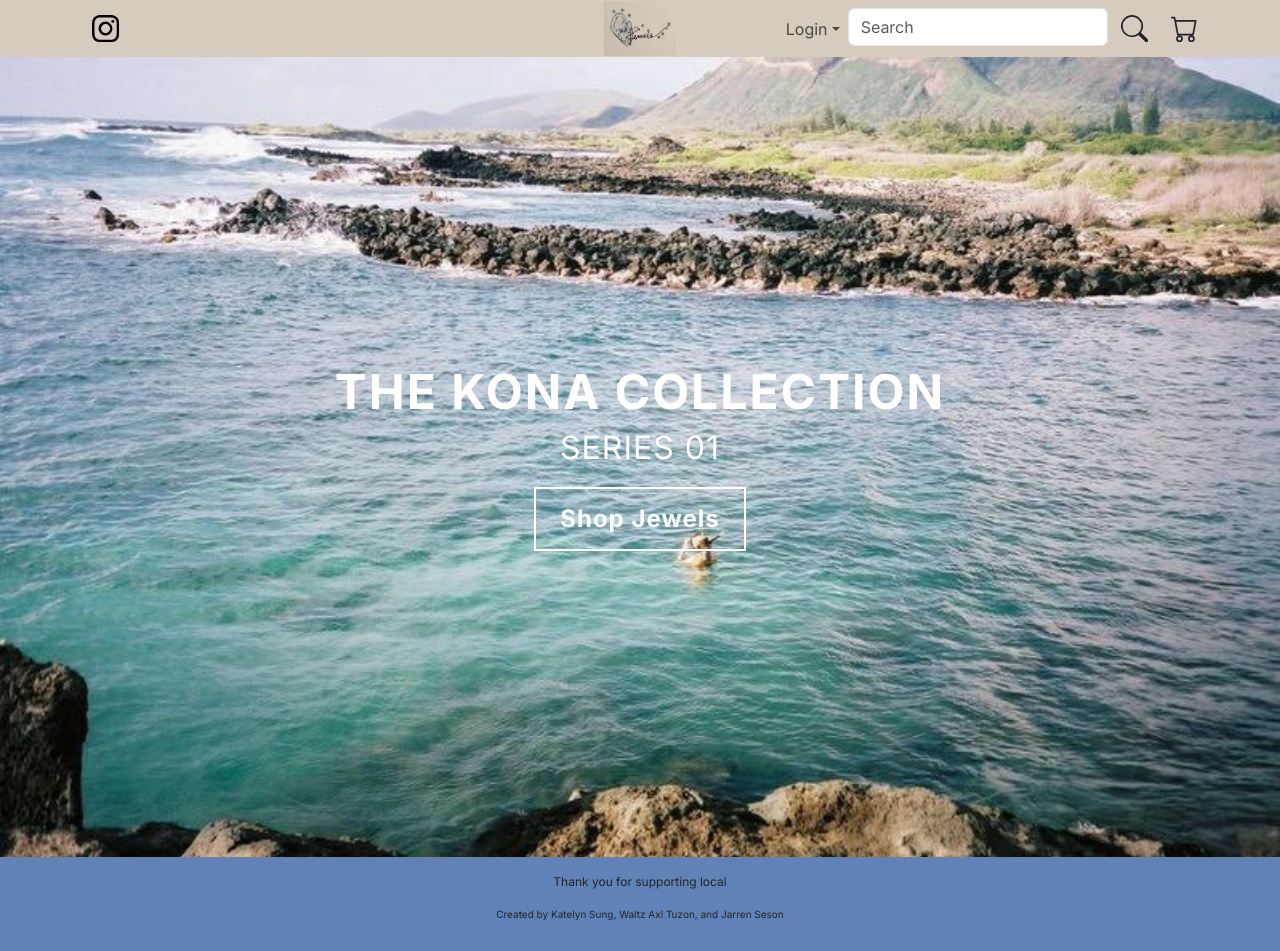
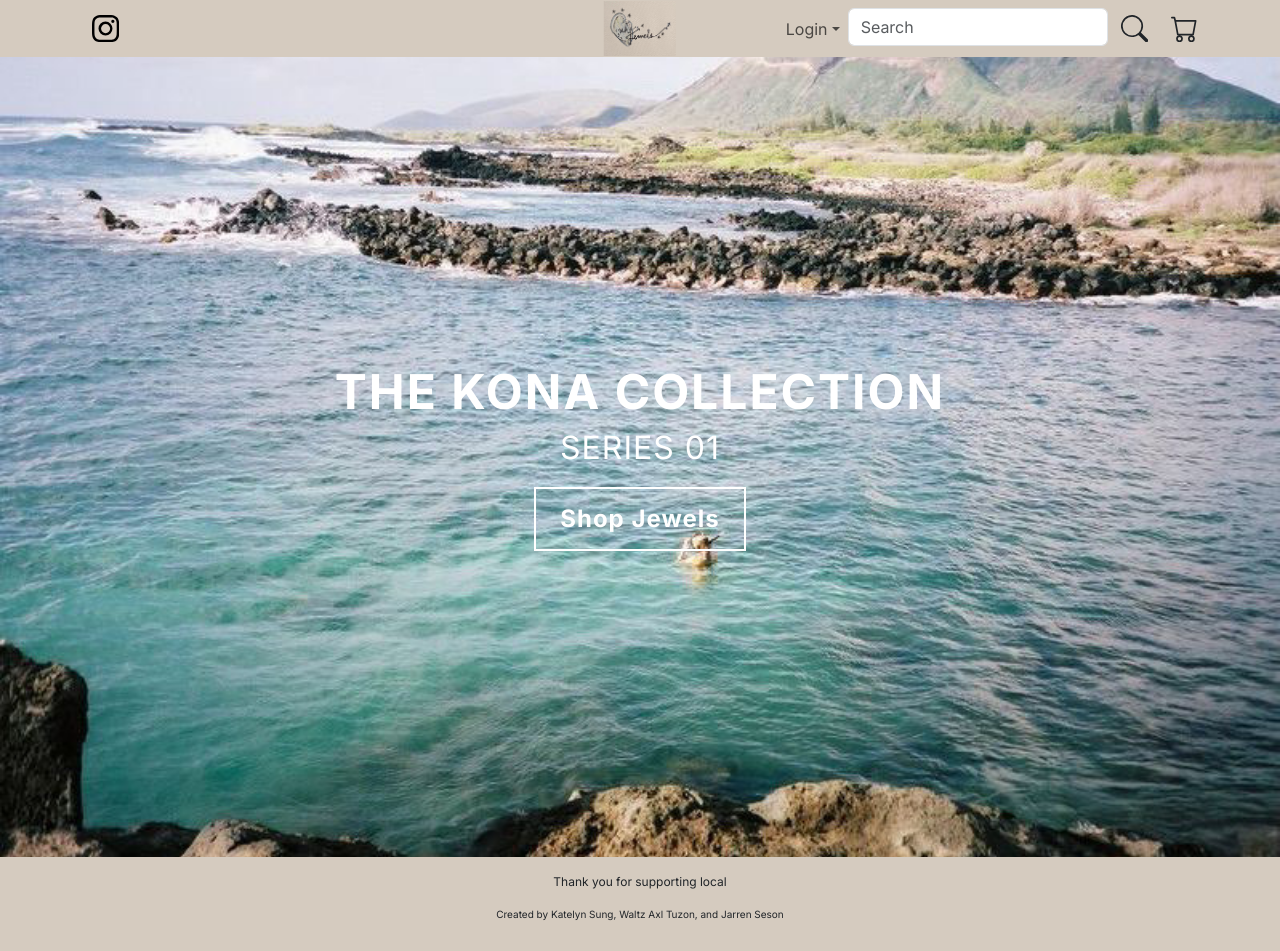
Before and after one commit to jarrenseson/uh-jewels-application-template-fork, a Next.js app: page / in a window 1280 px wide. Shown: the top 951 px of the page. Built offline with nearby package versions, Linux system fonts and the light colour scheme; no server answers.

Commit message:
matched Navbar color

```diff
--- a/src/app/globals.css
+++ b/src/app/globals.css
@@ -13,7 +13,7 @@ body {
   flex-direction: column;
 }
 .footercolor{
-  background-color: #6082B6;
+  background-color: #d5cbbf;
 }
 .logosize{
   width: 100px;
```
